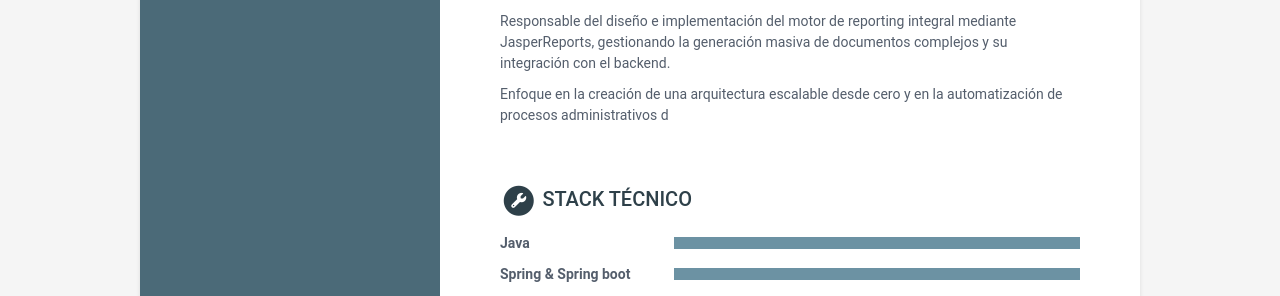
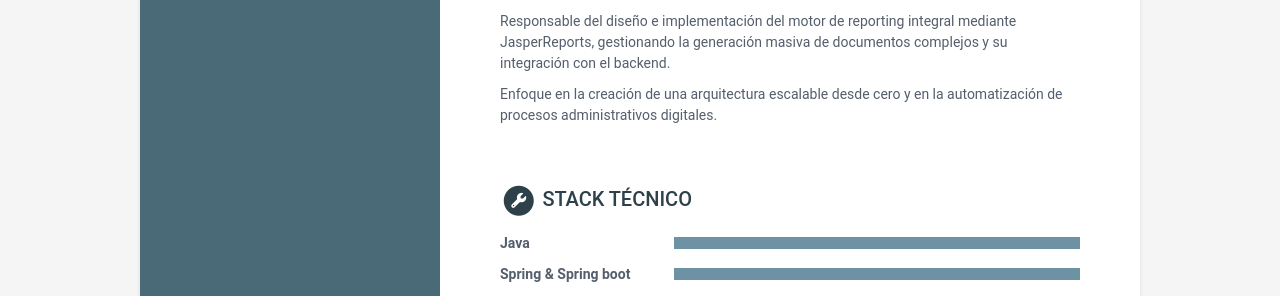
Before and after one commit to daniquir/daniquir, a Jekyll site: the page built from index.html, in a window 1280 px wide and 900 px high, scrolled down 1657 px. Shown: the part 174-470 px from the top of the window. Built offline with Jekyll 4.4.1, drawn with Linux system fonts in a browser that asks for light colours.

Commit message:
Fix typo in data.yml for digital processes

```diff
--- a/_data/data.yml
+++ b/_data/data.yml
@@ -120,7 +120,7 @@ experiences:
 
       Responsable del diseño e implementación del motor de reporting integral mediante JasperReports, gestionando la generación masiva de documentos complejos y su integración con el backend.
 
-      Enfoque en la creación de una arquitectura escalable desde cero y en la automatización de procesos administrativos d
+      Enfoque en la creación de una arquitectura escalable desde cero y en la automatización de procesos administrativos digitales.
 
 skills:
   title: Stack Técnico
```
